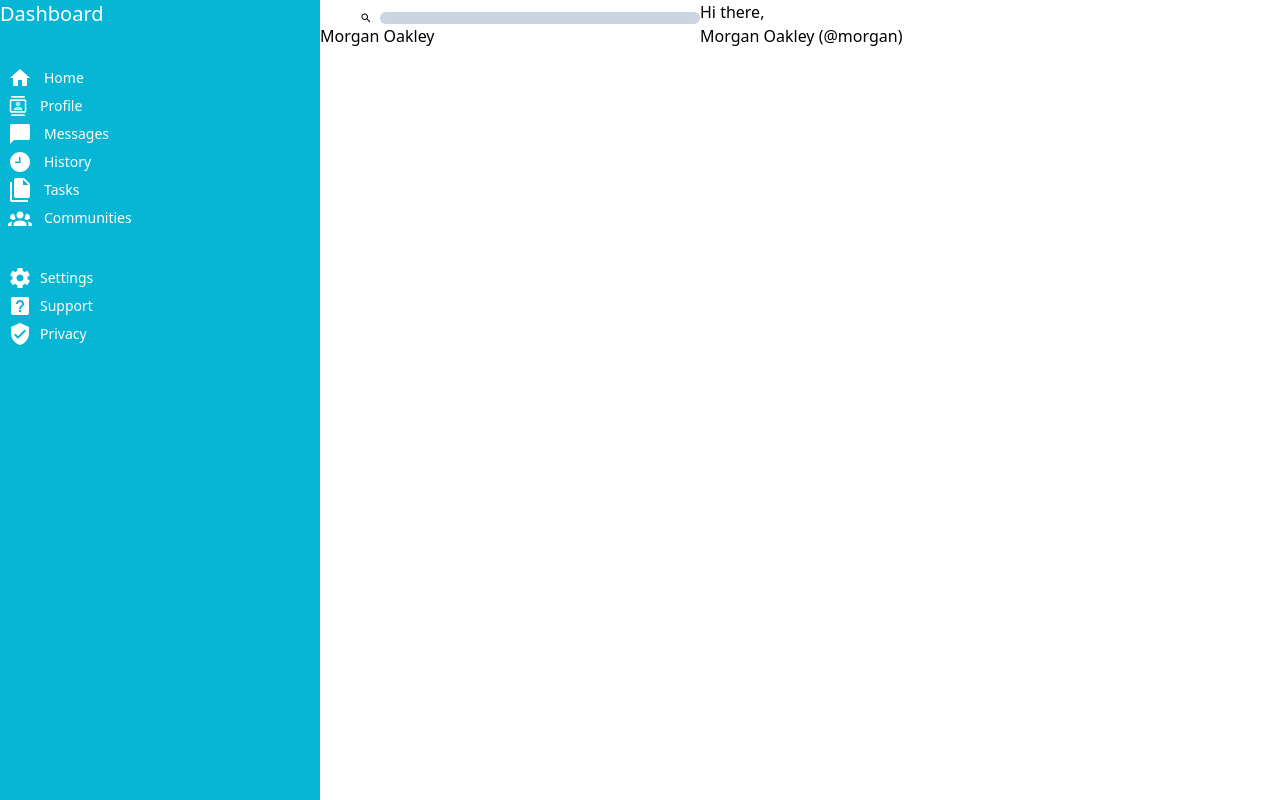
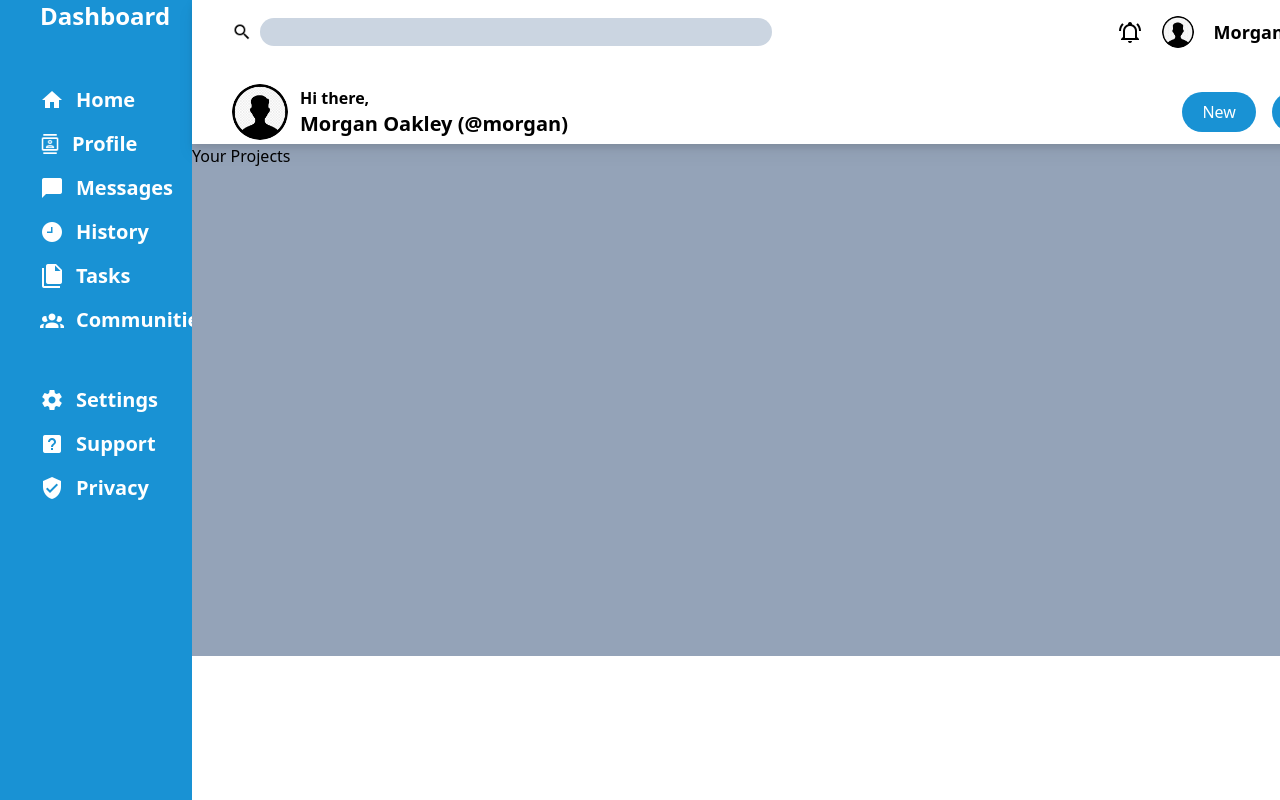
Before and after one commit to OriginalByteMe/Admin-Dashboard-Project, a plain HTML site: page index.html in a window 1280 px wide. Drawn offline with nearby package versions, Linux system fonts and the light colour scheme; files that its build step writes are made by us from their sources.

Commit message:
Side + nav bar finished

```diff
--- a/index.html
+++ b/index.html
@@ -9,12 +9,13 @@
     <title>Admin Dashboard</title>
 </head>
 <body>
-    <div class="flex flex-col m-0 p-0 w-[25vw] bg-cyan-500 fixed h-full overflow-auto gap-10">
-        <div class="text-white text-xl text-white ">
+    <!-- Sidebar -->
+    <div class="flex flex-col m-0 p-0 w-[15vw] bg-[#1992d4] fixed h-full overflow-auto gap-14 font-bold">
+        <div class="text-white text-2xl text-white pl-10 ">
             <img src="" alt="">
             Dashboard
         </div>
-        <div class="flex flex-col gap-2 pl-2 text-sm text-white [&>*]:h-5 [&>*]:gap-3 ">
+        <div class="flex flex-col gap-5 pl-10 text-sm text-white [&>*]:h-6 [&>*]:gap-3 [&>*]:text-xl">
             <div class="flex flex-row items-center">
                 <img src="assets/icons/home.png" alt="">
                 <a class="" href="">Home</a>
@@ -41,7 +42,7 @@
             </div>
         </div>
         <!-- Second section sidebar -->
-        <div class="flex flex-col gap-2 pl-2 text-sm text-white [&>*]:h-5 [&>*]:gap-2">
+        <div class="flex flex-col gap-5 pl-10 text-sm text-white [&>*]:h-6 [&>*]:gap-3 [&>*]:text-xl">
             <div class="flex flex-row items-center">
                 <img src="assets/icons/cog.png" alt="">
                 <a href="">Settings</a>
@@ -57,46 +58,47 @@
         </div>
     </div>
     <!-- Header -->
-    <div class="flex flex-row h-[20vh] bg-white ml-[25vw] bg-cyan-400">
-        <div>
+    <div class="flex flex-col h-[18vh] w-full bg-white ml-[15vw] bg-white drop-shadow-lg border-solid gap-5 fixed">
+        <div class="flex flex-row h-[8vh] ml-10 items-center w-full gap-[27vw] border-solid">
             <!-- Search bar -->
-            <div class="flex items-center ml-10 mt-3 gap-2">
-                <img src="assets/icons/magnify.png" alt="" class="h-3">
+            <div class="flex items-center gap-2 ">
+                <img src="assets/icons/magnify.png" alt="" class="h-5">
 
-                <div class="w-[25vw] h-3 bg-slate-300 rounded-full">
+                <div class="w-[40vw] h-7 bg-slate-300 rounded-full">
                 </div>
             </div>
 
             <!-- User icon top right -->
-            <div>
-                <img src="" alt="">
-                <img src="" alt="">
+            <div class="flex gap-5 items-center text-lg font-bold">
+                <img src="assets/icons/bell-ring-outline.png" alt="">
+                <img src="assets/icons/ProfileIcon.jpg" alt="" class="rounded-full h-8 w-8">
                 Morgan Oakley
             </div>
         </div>
 
-        <div>
+        <div class="flex items-center ml-10 gap-[48vw]">
             <!-- User intro bottom left -->
-            <div>
-                <img src="" alt="">
-                <div>
-                    <p>Hi there,</p>
-                    <p>Morgan Oakley (@morgan)</p>
+            <div class="flex items-center gap-3">
+                <img src="assets/icons/ProfileIcon.jpg" alt="" class="rounded-full h-14 w-14">
+                <div class="1 font-bold">
+                    <p class="">Hi there,</p>
+                    <p class="text-xl">Morgan Oakley (@morgan)</p>
                 </div>
-
-
             </div>
-
+            <div class="flex gap-4 [&>*]:rounded-full [&>*]:bg-[#1992d4] [&>*]:px-5 [&>*]:py-2 text-white font-medium ">
+                <button>New</button>
+                <button>Upload</button>
+                <button>Share</button>
+            </div>
             <!-- Buttons bottom right -->
 
         </div>
-
-
-
-
     </div>
 
-    <div class="h-full w-full bg-slate-400 ">
+    <div class="ml-[15vw] pt-[18vh] h-[82vh] w-[85vw] bg-slate-400">
+        <div>
+            <p>Your Projects</p>
+        </div>
     </div>
 </body>
 </html>
```
Also changed, not shown: assets/icons/ProfileIcon.jpg (added), assets/icons/bell-ring-outline.png (added).
